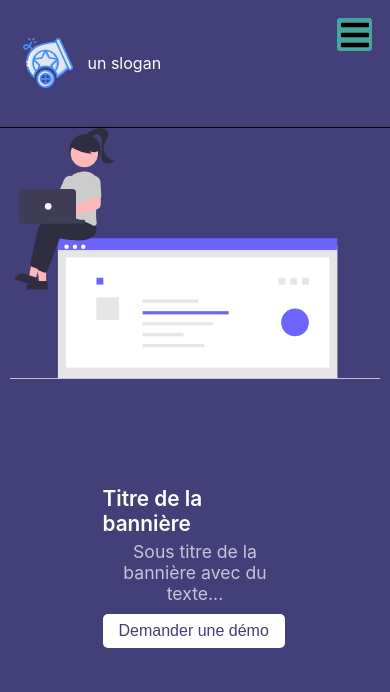
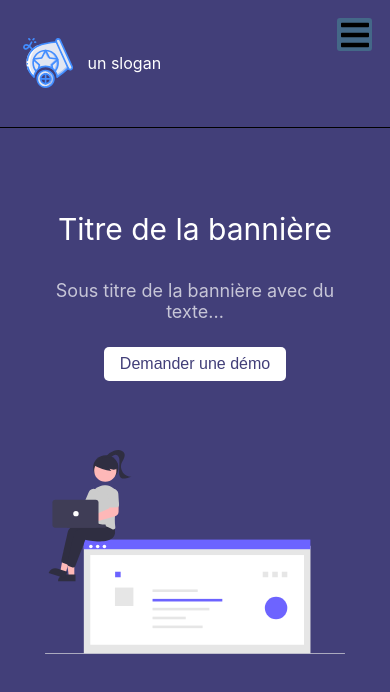
Before and after one commit to fhorta28/landing-page-generator, a React (Create React App) app: page / in a window 390 px wide. Shown: the top 692 px of the page. Built offline with nearby package versions, Linux system fonts and the light colour scheme.

Commit message:
banner responsive final

```diff
--- a/src/components/Banner/style.js
+++ b/src/components/Banner/style.js
@@ -10,58 +10,85 @@ export const Container = styled.div`
   box-sizing: border-box;
   align-items:center;
   padding: 0 50px;
+
   @media (max-width: 768px) {
-    justify-content : center;
-    flex-wrap: wrap-reverse;
-    padding: 0 10px;
+  justify-content : center;
+  flex-wrap: wrap;
+  padding: 0 10px;
   }
 `
-
 export const Image = styled.img`
- width:100%;
- object-fit:cover;
- object-position:10px 10px 10px 10px;
+  width:100%;
+  object-fit:cover;
+  object-position:10px 10px 10px 10px;
 `
-
 export const LeftContainer = styled.div`
   position:relative;
   width:50%;
+  align-items:center;
+
   @media (max-width: 768px) {
-    height: 50%;
+  display:flex;
+  flex-direction:column;
+  justify-content:center;
+  height: 45%;
+  width:100%;
   }
 `
-
 export const RightContainer = styled.div`
   position: relative;
-  width:600px;
+  width:50%;
   height:400px;
+
+  @media (max-width: 1024px) {
+  width:450px;
+  }
   @media (max-width: 768px) {
-    height: 50%;
-    width:100%;
+  width:350px;
+  height:55%;
+  }
+  @media (max-width: 560px) {
+  width:300px;
   }
 `
-
 export const SubTitle = styled.p`
   color: ${banner.subTitle.color};
   font-size: 24px;
   font-weight: 400;
   margin: 10px 0 30px 0;
+  padding: 10px 20px;
+
+  @media (max-width: 1024px) {
+  padding: 10px 20px;
+  }
   @media (max-width: 768px) {
+  padding: 15px 15px;
+  }
+  @media (max-width: 560px) {
   text-align:center;
-  font-size: 1.1rem;
+  font-size: 18px;
   font-weight: 400;
   margin: 5px 0 10px 0;
   }
 `
-
 export const Title = styled.h1`
   color: ${banner.title.color};
   font-size: 48px;
   font-weight: 600;
   margin: 0;
+
+  @media (max-width: 1024px) {
+  font-size: 40px;
+  padding: 5px 10px;
+  }
   @media (max-width: 768px) {
-  font-size: 1.3rem;
-  width:100%;
-
+  font-size: 35px;
+  padding: 8px 15px;
+  }
+  @media (max-width: 560px) {
+  text-align:center;
+  font-size: 30px;
+  font-weight: 400;
+  margin: 5px 0 5px 0;
   }
 `
--- a/src/components/Form/index.jsx
+++ b/src/components/Form/index.jsx
@@ -2,7 +2,7 @@ import React from 'react'
 
 //Intern
 import Input from './Input'
-import UseForm from "./useForm";
+import UseForm from "./UseForm";
 import validate from "./validateForm";
 import { FormContainer, FormBtn, ContainerBtn } from './style'
 
--- a/src/components/Form/style.js
+++ b/src/components/Form/style.js
@@ -13,7 +13,6 @@ export const FormContainer = styled.div`
   }
   @media (max-width: 767px) {
   grid-template-columns: 1fr;
-    margin-bottom: 0;
   grid-gap: 0;
   }
   @media (max-width: 560px) {
@@ -31,7 +30,7 @@ export const InputContainer = styled.div`
   transition: all 0.2s ease;
 
   @media (max-width: 768px) {
-    padding-top: 15px;
+  padding-top: 10px;
   }
   @media (max-width: 560px) {
   padding-top: 5px;
@@ -51,12 +50,12 @@ export const InputContainer = styled.div`
     left: 40px;
     }
     @media (max-width: 768px) {
-      top: 25px;
+    top: 20px;
     left: 50px;
     font-size: 16px;
     }
     @media (max-width: 568px) {
-      top: 20px;
+    top: 15px;
     left: 40px;
     }
 
@@ -85,9 +84,9 @@ export const InputContainer = styled.div`
       font-weight:600;
 
       // Xsmall devices (smartphones phones, 576px and down)
-      @media (max-width: 567px) { top: 25px; left: 40px; font-size: 10px;}
+      @media (max-width: 567px) { top: 15px; left: 40px; font-size: 10px;}
       // Small devices (landscape phones, (568px and up)
-      @media (min-width: 568px) { top: 25px; left: 45px; font-size: 10px;}
+      @media (min-width: 568px) { top: 20px; left: 45px; font-size: 10px;}
       // Medium devices (tablets, 768px and up)
       @media (min-width: 768px) { top: 30px; left: 30px; font-size: 11px; }
       // Large devices (desktops, 992px and up)
--- a/src/components/Modal/style.js
+++ b/src/components/Modal/style.js
@@ -71,6 +71,11 @@ export const HeaderModal = styled.div`
   justify-content: space-between;
   align-items: center;
   border-bottom: 1px solid;
+
+  @media (max-width: 1024px) {
+  width: 80%;
+  text-align:center;
+  }
 `
 export const TitleModal = styled.h2`
   font-size: 25px;
--- a/src/components/Navbar/Menu.jsx
+++ b/src/components/Navbar/Menu.jsx
@@ -11,7 +11,7 @@ import * as navbar from '../../variables/navbar';
 
 const Menu = ({openModal}) => {
 
-    const [open, setOpen] = useState(false)
+    const [open, setOpen] = useState(true)
 
     return (
          <>
@@ -19,7 +19,7 @@ const Menu = ({openModal}) => {
               <NavBtn onClick= {openModal}>{navbar.btn.content}</NavBtn>
             </ContainerBtn>
             <StyleBurger open= {open} onClick={()=> setOpen(!open)}>
-              <FontAwesomeIcon icon={navbar.burgerIcon.text} size="2x"/>
+              <FontAwesomeIcon icon={open ? navbar.burgerIcon.text :'times'} size="2x"/>
             </StyleBurger>
          </>
     )
--- a/src/components/Navbar/style.js
+++ b/src/components/Navbar/style.js
@@ -14,14 +14,13 @@ export const Nav = styled.nav`
   border-bottom : 1px solid;
   justify-content: space-between;
 `
-
 export const ContainerBrand = styled.div`
   display: flex;
   flex-direction: row;
   align-items: center;
   justify-content: space-around;
-  width : ${navbar.containerLogoSlogan.width};
-  margin :  0 15px;
+  width: ${navbar.containerLogoSlogan.width};
+  margin: 0 15px;
 `
 export const Logo = styled.img`
   width: ${navbar.logo.height};
@@ -34,7 +33,6 @@ export const Slogan = styled.div`
   color:${navbar.slogan.textColor} ;
 
 `
-
 export const ContainerBtn = styled.div`
   width : 180px;
   display: flex;
@@ -43,9 +41,9 @@ export const ContainerBtn = styled.div`
   margin : 0 15px;
   @media (max-width: 768px){
   margin: 0 auto;
+  flex-flow: column nowrap;
+  transform: ${({ open }) => !open ? 'translateX(0)' : 'translateX(100%)'};
   z-index:1;
-  flex-flow: column nowrap;
-  transform: ${({ open }) => open ? 'translateX(0)' : 'translateX(100%)'};
   align-items: center;
   flex-direction: column;
   justify-content: center;
@@ -55,8 +53,6 @@ export const ContainerBtn = styled.div`
   background-color:${navbar.navStyle.backgroundColor};
   }
 `
-
-
 export const NavBtn = styled.button`
   background-color: ${navbar.btn.backgroundColor};
   border: none;
@@ -68,7 +64,6 @@ export const NavBtn = styled.button`
   &:focus { outline: none };
   &:hover { opacity: 0.9 };
 `
-
 export const StyleBurger = styled.div`
   display: none;
   width: 35px;
```
Lines whose indentation alone changed are shown as unchanged.
